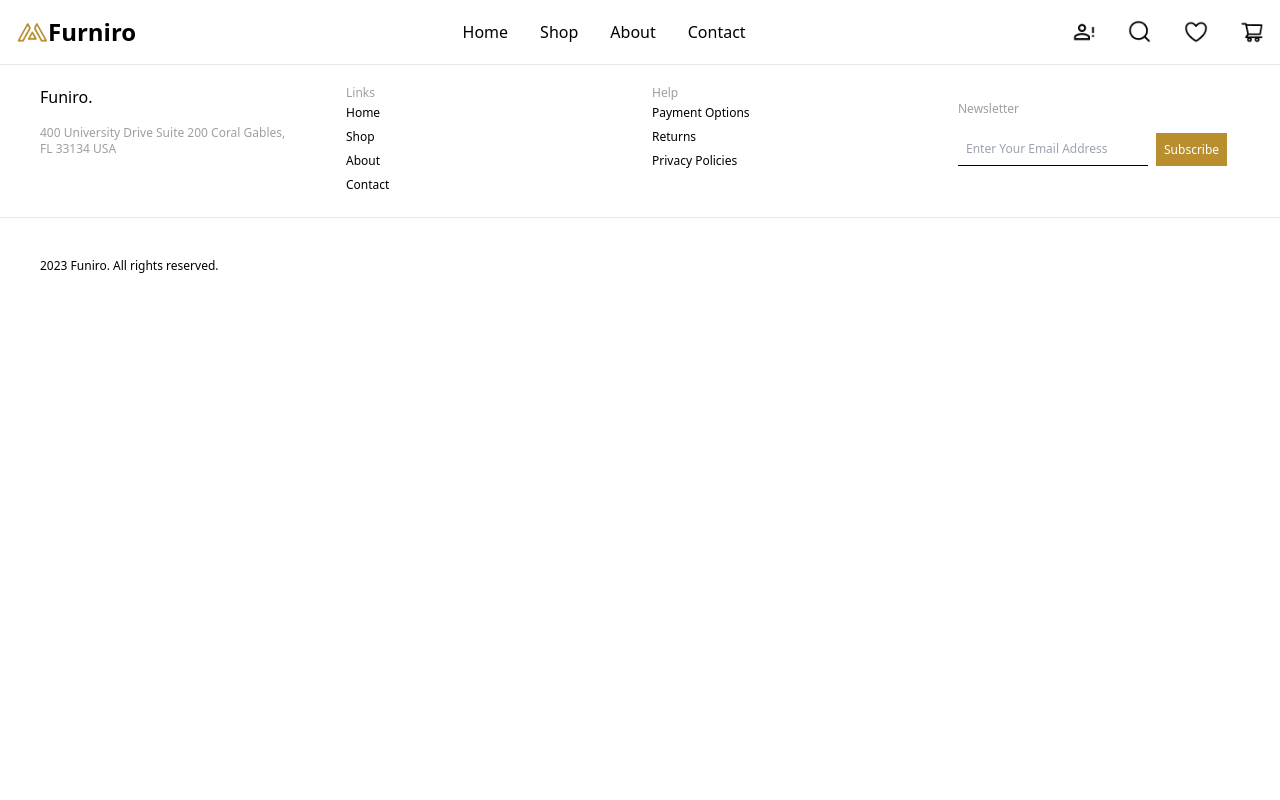
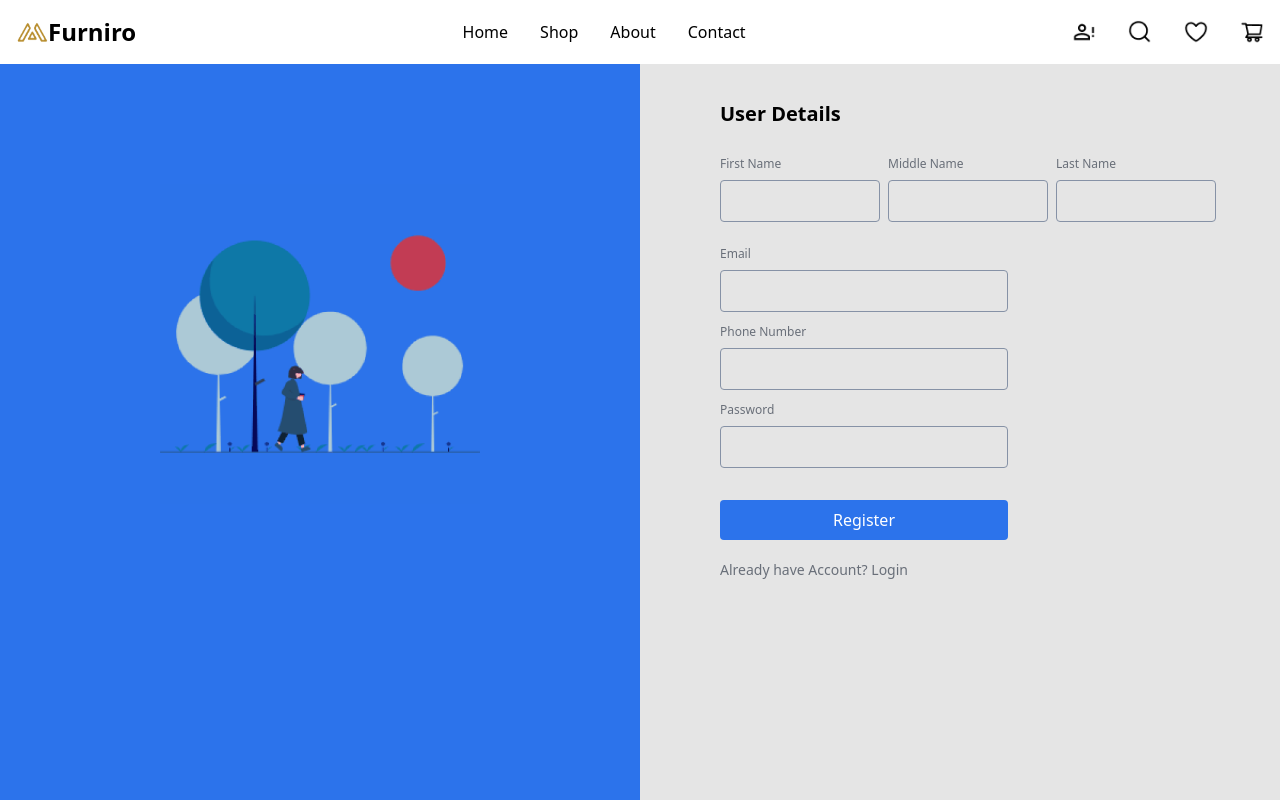
Before and after one commit to SuyogLuitel/furniture-project, a React (Vite) app: page /register in a window 1280 px wide. Shown: the top 800 px of the page. Built offline with nearby package versions, Linux system fonts and the light colour scheme.

Commit message:
authentication using token

```diff
--- a/src/App.jsx
+++ b/src/App.jsx
@@ -13,6 +13,7 @@ import ProductComparision from './Pages/ProductComparision';
 import User from './Pages/User';
 import AxiosOtp from './Components/AxiosOtp';
 import AxiosLogin from './Components/AxiosLogin';
+import AxiosPost from './Components/AxiosPost';
 
 function App() {
 
@@ -28,6 +29,7 @@ function App() {
     { path: '/user', element: <User /> },
     { path: '/otp', element: <AxiosOtp /> },
     { path: '/login', element: <AxiosLogin /> },
+    { path: '/register', element: <AxiosPost /> }
   ]
 
   return (
--- a/src/Components/AxiosLogin.jsx
+++ b/src/Components/AxiosLogin.jsx
@@ -1,43 +1,62 @@
 import React, { useState } from 'react'
+import loginImage from '../assets/loginImage.png';
 import Input from './Input'
 import { useForm } from 'react-hook-form'
 import axios from 'axios'
+import { useNavigate } from 'react-router-dom'
+import { Link } from 'react-router-dom';
 
 const AxiosLogin = () => {
     const { handleSubmit, register, reset } = useForm()
-    const [userData, setUserData] = useState()
+    const navigate = useNavigate()
+    const url = 'http://159.223.33.101:9005/auth/v3/login/'
 
     const onSubmit = (data) => {
-        axios.post('http://159.223.33.101:9005/auth/v3/login/', data).then((response) => {
-            setUserData(response.data.data.user)
+        axios.post(url, data).then((response) => {
+            const userData = response.data.data.user
+            console.log(response.data.data);
+            localStorage.setItem('data', JSON.stringify(userData))
+            localStorage.setItem('token', JSON.stringify(response.data.data.access))
+            // navigate('/user', {
+            //     state: data?.phone
+            // })
         }).catch(function (error) {
             console.error(error);
         });
         reset()
-        let info = JSON.parse(localStorage.getItem('data')) ?? [];
-        info.push(userData);
-        localStorage.setItem('data', JSON.stringify(info))
+        // navigate('/user')
     }
     return (
-        <div>
+        <div className='grid grid-cols-2 w-full h-screen'>
+            <div className='bg-[#2C73EB] p-10'>
+                <img
+                    src={loginImage}
+                    alt="login image"
+                    className='mx-auto mt-20 w-80 h-80'
+                />
+            </div>
+            <div className='bg-[#E5E5E5] px-32 py-20'>
                 <h2 className='text-xl font-medium'>User Login</h2>
                 <form onSubmit={handleSubmit(onSubmit)}>
                     <Input
+                        label='Email'
                         type='text'
                         register={register}
                         registerName='identity'
-                    placeholder='Enter your Email'
                         required
                     />
                     <Input
+                        label='Password'
                         type='password'
                         register={register}
                         registerName='password'
-                    placeholder='Enter your Password'
                         required
                     />
-                <button type='submit' className='bg-black text-white p-2 rounded'>Submit</button>
+                    <button type='submit' className='text-white bg-[#2C73EB] w-72 my-5 py-2 rounded'>Submit</button>
+                    <p className='text-sm text-[#696F79]'>Don't have Account? <Link to='/register'>Register</Link></p>
                 </form>
+
+            </div>
 
         </div>
     )
--- a/src/Components/AxiosPost.jsx
+++ b/src/Components/AxiosPost.jsx
@@ -1,8 +1,10 @@
 import React from 'react'
+import loginImage from '../assets/loginImage.png';
 import { useForm } from 'react-hook-form'
 import Input from './Input';
 import axios from 'axios';
 import { useNavigate } from 'react-router-dom';
+import { Link } from 'react-router-dom';
 
 const AxiosPost = () => {
     const { handleSubmit, register, reset } = useForm()
@@ -11,60 +13,79 @@ const AxiosPost = () => {
     const onSubmit = (data) => {
         axios.post('http://159.223.33.101:9005/auth/v3/register/', data).then((response) => {
             console.log(response.status, response.data);
-        })
-        reset()
             navigate("/otp", {
                 state: {
                     phone: data?.phone
                 }
             })
+        })
+        reset()
+
     }
     return (
-        <div className='m-10'>
-            <h2 className='font-semibold'>User Details</h2>
+        <div className='grid grid-cols-2 w-full h-screen'>
+            <div className='bg-[#2C73EB] p-10'>
+                <img
+                    src={loginImage}
+                    alt="login image"
+                    className='mx-auto mt-20 w-80 h-80'
+                />
+            </div>
+            <div className='bg-[#E5E5E5]'>
+                <div className='mx-20 my-5'>
+                    <h2 className='text-xl font-semibold py-4'>User Details</h2>
                     <form onSubmit={handleSubmit(onSubmit)}>
+                        <div className='flex gap-2'>
                             <Input
+                                label='First Name'
                                 type='text'
                                 register={register}
                                 registerName='firstName'
-                    placeholder='first name'
+                                required
+                                className='w-40 p-2 bg-[#E5E5E5] border border-[#8692A6] rounded'
+                            />
+                            <Input
+                                label='Middle Name'
+                                type='text'
+                                register={register}
+                                registerName='middleName'
+                                className='w-40 p-2 bg-[#E5E5E5] border border-[#8692A6] rounded'
+                            />
+                            <Input
+                                label='Last Name'
+                                type='text'
+                                register={register}
+                                registerName='lastName'
+                                className='w-40 p-2 bg-[#E5E5E5] border border-[#8692A6] rounded'
+                            />
+                        </div>
+                        <Input
+                            label='Email'
+                            type='text'
+                            register={register}
+                            registerName='email'
                             required
                         />
                         <Input
-                    type='text'
+                            label='Phone Number'
+                            type='tel'
                             register={register}
-                    registerName='middleName'
-                    placeholder='middle name'
-                />
-                <Input
-                    type='text'
-                    register={register}
-                    registerName='lastName'
-                    placeholder='last name'
-                />
-                <Input
-                    type='email'
-                    register={register}
-                    registerName='email'
-                    placeholder='Your email'
+                            registerName='phone'
                             required
                         />
                         <Input
-                    type='tel'
-                    register={register}
-                    registerName='phone'
-                    placeholder='Phone'
-                    required
-                />
-                <Input
+                            label='Password'
                             type='password'
                             register={register}
                             registerName='password'
-                    placeholder='password'
                             required
                         />
-                <button type='submit' className='bg-black text-white p-2 rounded'>Submit</button>
+
+                        <button type="submit" className='text-white bg-[#2C73EB] w-72 my-5 py-2 rounded'>Register</button>
+                        <p className='text-sm text-[#696F79]'>Already have Account? <Link to='/about'>Login</Link></p>
                     </form>
+                </div>
+            </div>
         </div>
     )
 }
--- a/src/Components/Input.jsx
+++ b/src/Components/Input.jsx
@@ -1,8 +1,14 @@
 import React from 'react'
 
-const Input = ({ register, registerName, type, placeholder, defaultValue, required,
-    className = 'border border-[#9F9F9F] p-2 my-1 text-sm w-72 rounded-md block' }) => {
+const Input = ({ label, register, registerName, type, placeholder, defaultValue, required,
+    className = 'w-72 p-2 bg-[#E5E5E5] border border-[#8692A6] rounded' }) => {
+    // className = 'border border-[#9F9F9F] p-2 my-1 text-sm w-72 rounded-md block' }) => {
     return (
+
+        <div className='flex flex-col gap-2 my-3'>
+            <label
+                className='text-xs text-[#696F79]'
+            >{label}</label>
             <input
                 {...register(registerName)}
                 type={type}
@@ -11,6 +17,7 @@ const Input = ({ register, registerName, type, placeholder, defaultValue, requir
                 className={className}
                 required={required}
             />
+        </div>
     )
 }
 
--- a/src/Components/ProductItem.jsx
+++ b/src/Components/ProductItem.jsx
@@ -18,8 +18,8 @@ const ProductItem = ({ handleClick, coverImg, discount, title, description, newP
                 <h4 className='text-lg font-semibold'>{title}</h4>
                 <p className='text-sm font-normal text-[#898989]'>{description}</p>
                 <div className='flex justify-between items-center mt-2'>
-                    <span className='text-sm font-bold text-[#3A3A3A]'>Rs {newPrice}</span>
-                    {oldPrice && <span className='text-sm font-normal text-[#B0B0B0] line-through'>Rs {oldPrice}</span>}
+                    <span className='text-sm font-bold text-[#3A3A3A]'>{newPrice}</span>
+                    {oldPrice && <span className='text-sm font-normal text-[#B0B0B0] line-through'>{oldPrice}</span>}
                 </div>
             </div>
             <div>
--- a/src/Components/Register.jsx
+++ b/src/Components/Register.jsx
@@ -1,40 +1,54 @@
-import React from 'react'
+import React, { useState } from 'react'
 import loginImage from '../assets/loginImage.png';
+import Input from './Input';
+import { useForm } from 'react-hook-form';
+import axios from 'axios';
+import { useNavigate } from 'react-router-dom';
+import { Link } from 'react-router-dom';
 
-const Register = () => {
+const AxiosLogin = () => {
+    const { handleSubmit, register, reset } = useForm()
+    const [userData, setUserData] = useState()
+
+    const onSubmit = (data) => {
+        axios.post('http://159.223.33.101:9005/auth/v3/login/', data).then((response) => {
+            setUserData(response.data.data.user)
+            localStorage.setItem('data', JSON.stringify(userData))
+        }).catch(function (error) {
+            console.error(error);
+        });
+        reset()
+    }
     return (
-        <div className='grid grid-cols-2 w-full'>
+        <div className='grid grid-cols-2 w-full h-screen'>
             <div className='bg-[#2C73EB] p-10'>
                 <img
                     src={loginImage}
                     alt="login image"
-                    className='mx-auto w-80 h-80'
+                    className='mx-auto mt-20 w-80 h-80'
                 />
             </div>
             <div className='bg-[#E5E5E5]'>
                 <div className='mx-32 my-20'>
                     <h2 className='text-xl font-semibold py-4'>User Login</h2>
-                    <form>
-                        <div className='flex flex-col gap-2 my-4'>
-                            <label
-                                className='text-xs text-[#696F79]'
-                            >Email</label>
-                            <input
-                                type="text"
-                                className='w-72 p-2 bg-[#E5E5E5] border border-[#8692A6] rounded'
-                            />
-                        </div>
-                        <div className='flex flex-col gap-2'>
-                            <label
-                                className='text-xs text-[#696F79]'
-                            >Password</label>
-                            <input
-                                type="Password"
-                                className='w-72 p-2 bg-[#E5E5E5] border border-[#8692A6] rounded'
-                            />
-                        </div>
-                        <button type="submit"
-                            className='text-white bg-[#2C73EB] w-72 my-5 py-2 rounded'>Submit</button>
+                    <form onSubmit={handleSubmit(onSubmit)}>
+                        <Input
+                            label='Email'
+                            type='text'
+                            register={register}
+                            registerName='identity'
+                            required
+                        />
+                        <Input
+                            label='Password'
+                            type='password'
+                            register={register}
+                            registerName='password'
+                            required
+                        />
+
+                        <button type="submit" className='text-white bg-[#2C73EB] w-72 my-5 py-2 rounded'>Submit</button>
+                        <p className='text-sm text-[#696F79]'>Don't have Account? <Link to='/register'>Register</Link></p>
                     </form>
                 </div>
             </div>
@@ -42,4 +56,4 @@ const Register = () => {
     )
 }
 
-export default Register
+export default AxiosLogin
--- a/src/Pages/About.jsx
+++ b/src/Pages/About.jsx
@@ -16,9 +16,9 @@ const About = () => {
             {/* <Filter /> */}
             {/* <Axios /> */}
             {/* <AxiosPost /> */}
-            {/* <AxiosLogin /> */}
+            {/* <Register /> */}
+            <AxiosLogin />
             {/* <AxiosOtp /> */}
-            <Register />
         </div>
     )
 }
```
Also changed, not shown: src/Components/AxiosOtp.jsx (+30 -3 lines), src/Pages/User.jsx (+41 -14 lines). Lines whose indentation alone changed are shown as unchanged.
